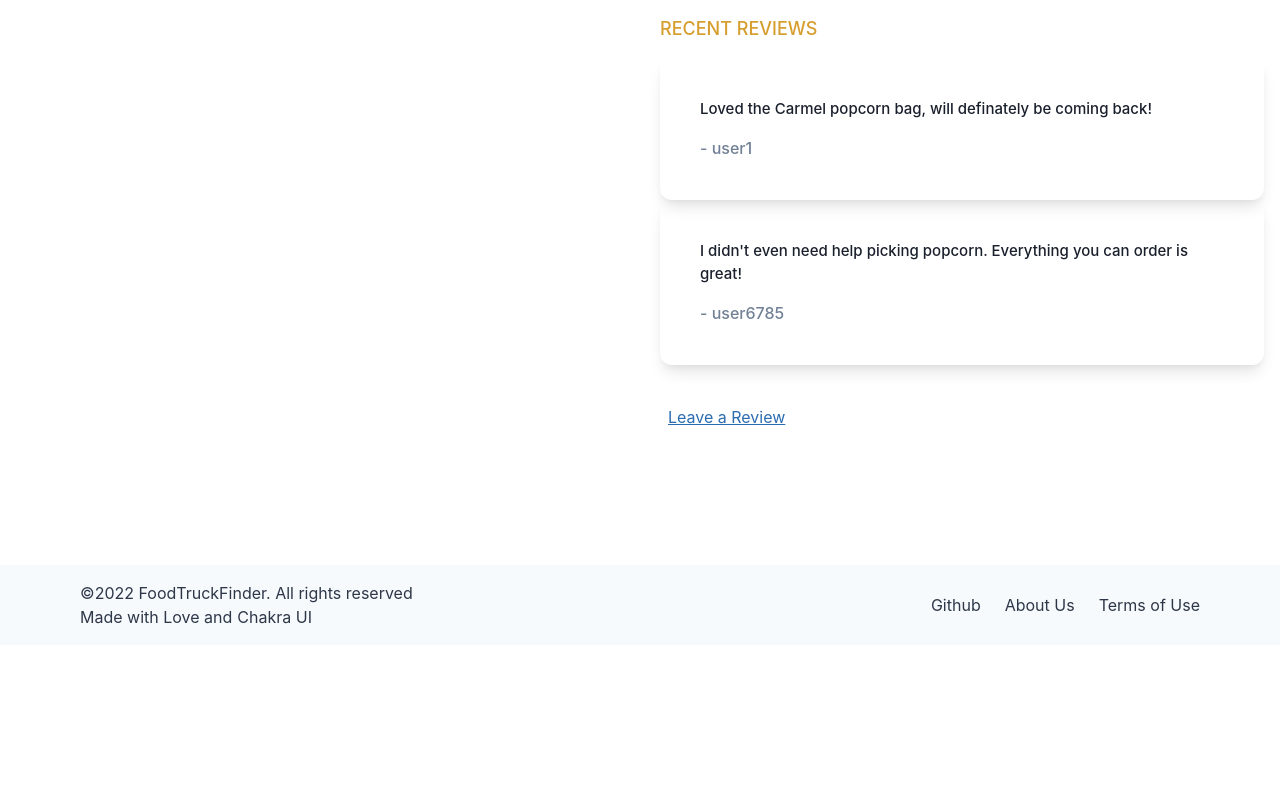
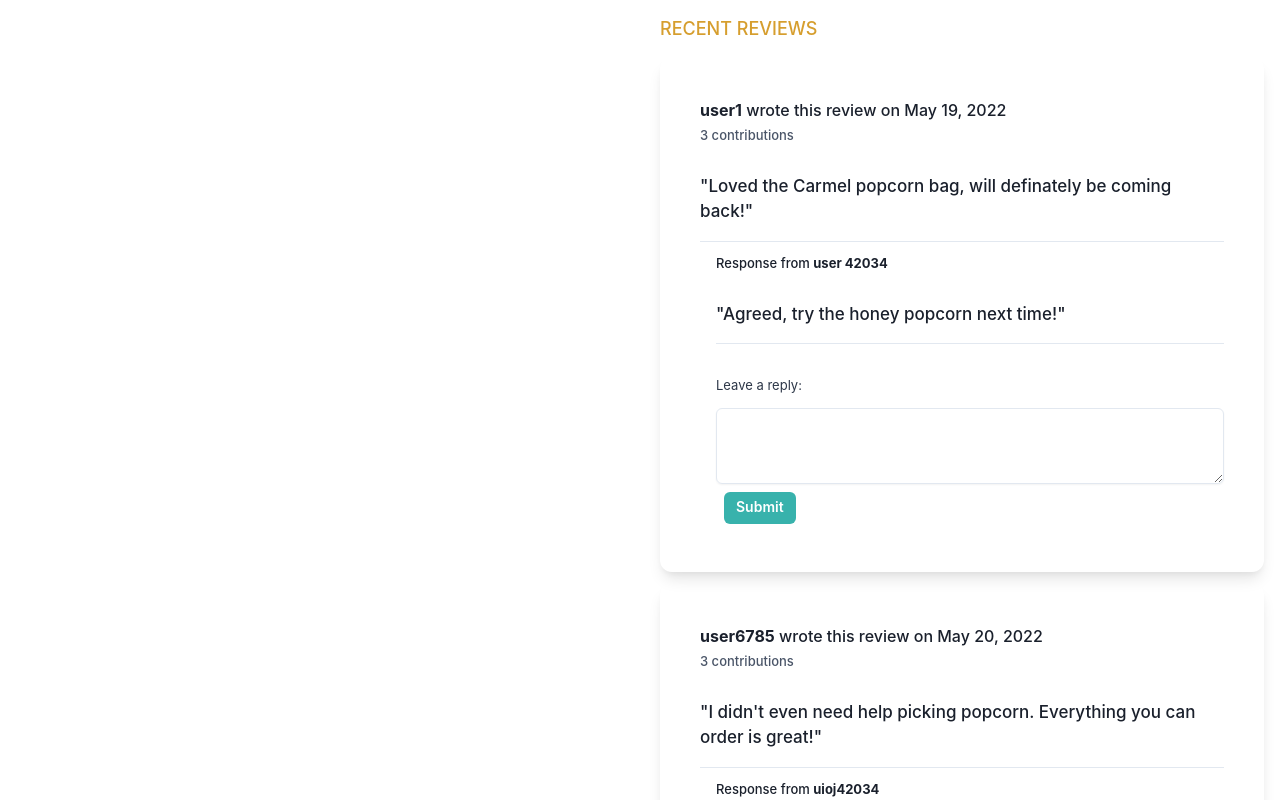
Before and after one commit to JFlo1981/FoodTruckFinder, a React (Create React App) app in the folder client/: page /trucks in a window 1280 px wide. Shown: the part 1120-1920 px from the top of the page. Before the commit the page ends 1765 px from the top, so only its background shows below. Built offline with nearby package versions, Linux system fonts and the light colour scheme.

Commit message:
Adds responses component

```diff
--- a/client/src/App.js
+++ b/client/src/App.js
@@ -17,6 +17,7 @@ import About from "./pages/About";
 import Terms from "./pages/Terms";
 import Dashboard from "./pages/Dashboard";
 import Account from "./pages/Account";
+import TruckReviews from "./pages/TruckReviews";
 import Footer from "./components/Footer";
 import NoMatch from "./pages/NoMatch";
 import SingleTruck from "./pages/singleTruck";
@@ -56,6 +57,7 @@ function App() {
               <Route path="/dashboard" element={<Dashboard />} />
               <Route path="/account" element={<Account />} />
               <Route path="/trucks" element={<SingleTruck />} />
+              <Route path="/truck/reviews" element={<TruckReviews />} />
               <Route path="/signup" element={<Signup />} />
               <Route path="/login" element={<Login />} />
               <Route path="/about" element={<About />} />
--- /dev/null
+++ b/client/src/components/Response/index.js
@@ -0,0 +1,43 @@
+import React from "react";
+import { Box, Flex, chakra } from "@chakra-ui/react";
+
+function Response(review) {
+  const responses = review.response;
+  return (
+    <div>
+      {responses &&
+        responses.map((response) => (
+          <Box marginTop={2} paddingLeft={4}>
+            <Flex
+              direction={"column"}
+              textAlign={"left"}
+              justifyContent={"space-between"}
+            >
+              <chakra.p>
+                <chakra.span
+                  fontSize={"13px"}
+                  fontFamily={"Inter"}
+                  fontWeight={"medium"}
+                >
+                  Response from <span className="bold">{response.name}</span>
+                </chakra.span>
+              </chakra.p>
+
+              <chakra.p
+                fontFamily={"Inter"}
+                fontWeight={"medium"}
+                fontSize={"17px"}
+                pb={4}
+                marginTop={7}
+              >
+                "{response.content}"
+              </chakra.p>
+              <hr></hr>
+            </Flex>
+          </Box>
+        ))}
+    </div>
+  );
+}
+
+export default Response;
--- a/client/src/components/Reviews/index.js
+++ b/client/src/components/Reviews/index.js
@@ -1,21 +1,84 @@
-import { chakra, Flex } from "@chakra-ui/react";
+import {
+  chakra,
+  Flex,
+  Box,
+  FormControl,
+  FormLabel,
+  Textarea,
+  Button,
+} from "@chakra-ui/react";
+import Response from "../Response";
 
 export default function Reviews() {
   const reviews = [
     {
       name: "user1",
       content: "Loved the Carmel popcorn bag, will definately be coming back!",
+      date: "May 19, 2022",
+      response: [
+        {
+          name: "user 42034",
+          content: "Agreed, try the honey popcorn next time!",
+        },
+      ],
     },
     {
       name: "user6785",
       content:
         "I didn't even need help picking popcorn. Everything you can order is great!",
+      date: "May 20, 2022",
+      response: [
+        {
+          name: "uioj42034",
+          content: "Agreed, try the honey popcorn next time!",
+        },
+        {
+          name: "tjrieow",
+          content: "Agreed, try the honey popcorn next time!",
+        },
+        {
+          name: "LoremIpsum",
+          content: "Agreefjekowpqjfie",
+        },
+      ],
     },
   ];
 
   if (!reviews.length) {
     return <h3>No Reviews Yet-</h3>;
   }
+
+  const reply = (
+    <Box marginTop={7} paddingLeft={4}>
+      <div>
+        <FormControl id="email" mt={1}>
+          <FormLabel fontSize={"13px"} fontWeight="md" color={"gray.700"}>
+            Leave a reply:
+          </FormLabel>
+          <Textarea
+            mt={1}
+            rows={3}
+            shadow="sm"
+            focusBorderColor="brand.400"
+            fontSize={{ sm: "sm" }}
+          />
+        </FormControl>
+      </div>
+
+      <Button
+        margin={2}
+        type="submit"
+        size="sm"
+        bg={"teal.400"}
+        color={"white"}
+        _hover={{
+          bg: "blue.500",
+        }}
+      >
+        Submit
+      </Button>
+    </Box>
+  );
 
   return (
     <div>
@@ -31,30 +94,43 @@ export default function Reviews() {
             justifyContent={"space-between"}
             position={"relative"}
             key={review.name}
+            marginBottom={3}
           >
             <Flex
               direction={"column"}
               textAlign={"left"}
               justifyContent={"space-between"}
             >
-              <chakra.p
-                fontFamily={"Inter"}
-                fontWeight={"medium"}
-                fontSize={"15px"}
-                pb={4}
-              >
-                {review.content}
+              <chakra.p>
+                <chakra.span fontFamily={"Inter"} fontWeight={"medium"}>
+                  <span className="bold">{review.name}</span> wrote this review
+                  on {review.date}
+                </chakra.span>
               </chakra.p>
               <chakra.p>
                 <chakra.span
                   fontFamily={"Inter"}
                   fontWeight={"medium"}
-                  color={"gray.500"}
+                  color={"gray.600"}
+                  fontSize={"13px"}
                 >
-                  {" "}
-                  - {review.name}
+                  {"3"} contributions
                 </chakra.span>
               </chakra.p>
+              <chakra.p
+                fontFamily={"Inter"}
+                fontWeight={"medium"}
+                fontSize={"17px"}
+                pb={4}
+                marginTop={7}
+              >
+                "{review.content}"
+              </chakra.p>
+              <hr></hr>
+
+              {!review.response ? <></> : <Response {...review} />}
+
+              {reply}
             </Flex>
           </Flex>
         ))}
--- /dev/null
+++ b/client/src/pages/TruckReviews.js
@@ -0,0 +1,17 @@
+import React from "react";
+import { Heading } from "@chakra-ui/react";
+import Reviews from "../components/Reviews";
+
+const TruckReviews = () => {
+  return (
+    <div>
+      <Heading textAlign={"center"} marginTop={"10"} marginBottom={"15"}>
+        Reviews for "xys" Truck
+      </Heading>
+
+      <Reviews />
+    </div>
+  );
+};
+
+export default TruckReviews;
```
